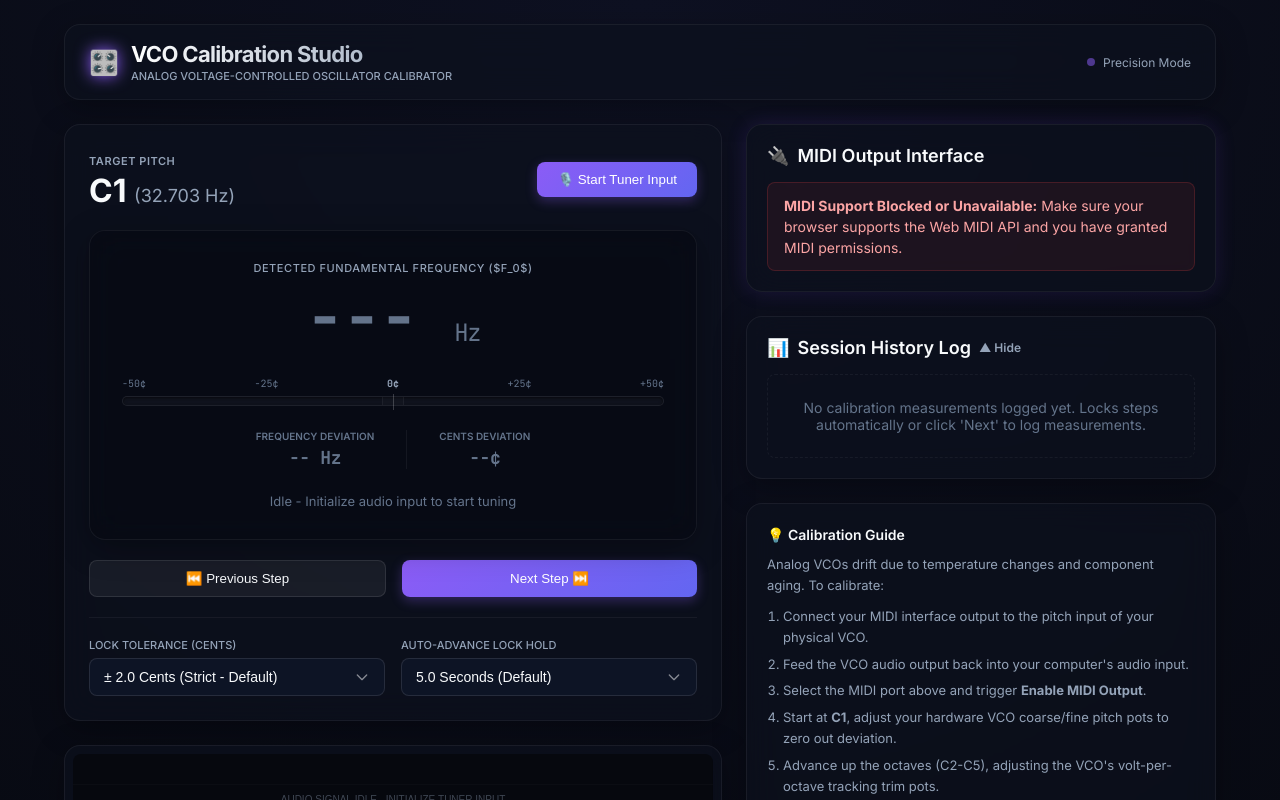
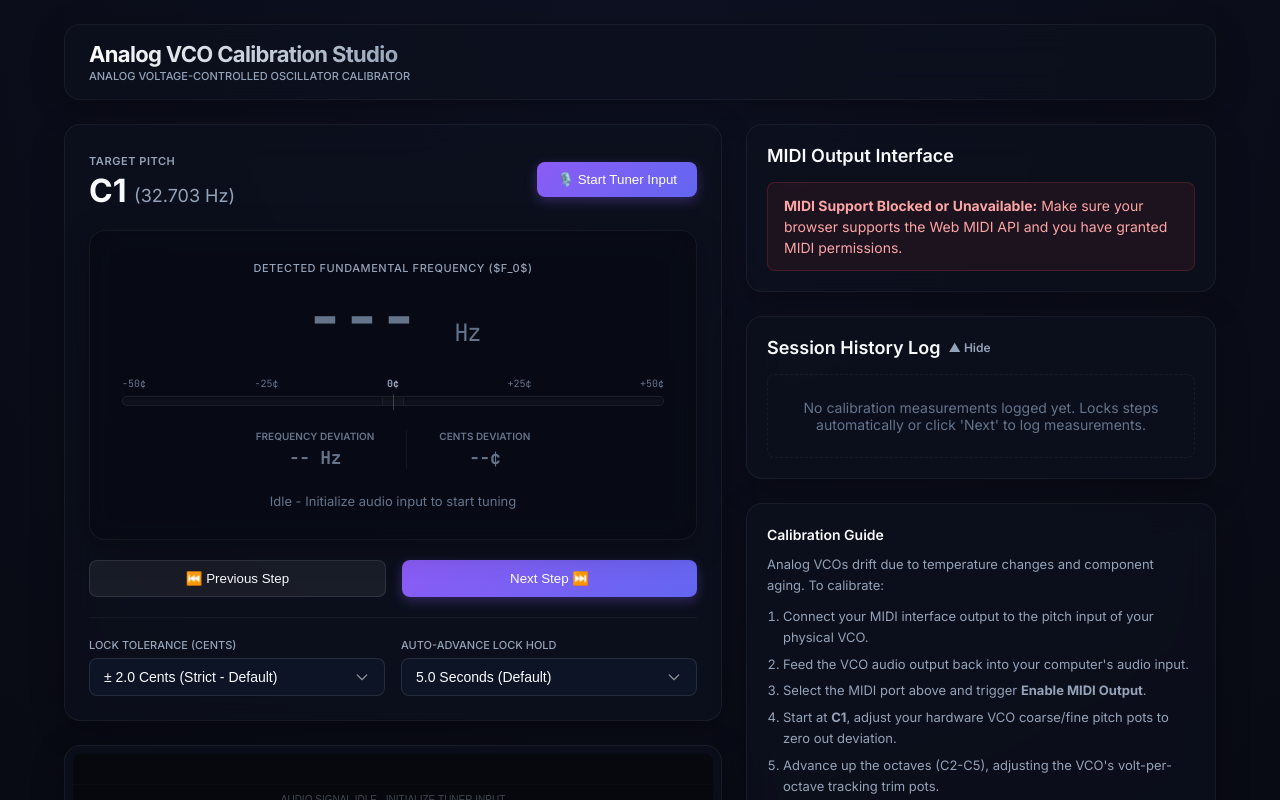
Before and after one commit to awonak/vco-calibration, a React (Vite) app: page / in a window 1280 px wide. Shown: the top 800 px of the page. Built offline with nearby package versions, Linux system fonts and the light colour scheme.

Commit message:
Remove emojis and tidy appearance.

```diff
--- a/src/App.tsx
+++ b/src/App.tsx
@@ -14,21 +14,14 @@ function App() {
         {/* Header */}
         <header className="panel-glass app-header">
           <div className="app-title-container">
-            <span className="logo-glow">🎛️</span>
             <div>
-              <h1 className="app-title">VCO Calibration Studio</h1>
+              <h1 className="app-title">Analog VCO Calibration Studio</h1>
               <p style={{ fontSize: '11px', color: 'var(--text-secondary)', marginTop: '2px', fontWeight: 500 }}>
                 ANALOG VOLTAGE-CONTROLLED OSCILLATOR CALIBRATOR
               </p>
             </div>
           </div>
 
-          <div style={{ display: 'flex', gap: '12px', alignItems: 'center' }}>
-            <div style={{ display: 'flex', alignItems: 'center', gap: '8px', fontSize: '12px', color: 'var(--text-secondary)' }}>
-              <span className="glow-animation" style={{ width: '8px', height: '8px', borderRadius: '50%', background: 'var(--accent-primary)', display: 'inline-block' }}></span>
-              Precision Mode
-            </div>
-          </div>
         </header>
 
         {/* Core Layout Grid */}
@@ -50,7 +43,7 @@ function App() {
             {/* Analog Calibration Guidance panel */}
             <div className="panel-glass" style={{ padding: '20px', fontSize: '13px', lineHeight: '1.6', color: 'var(--text-secondary)' }}>
               <h4 style={{ color: 'var(--text-primary)', marginBottom: '8px', fontSize: '14px', fontWeight: 600, display: 'flex', alignItems: 'center', gap: '6px' }}>
-                💡 Calibration Guide
+                Calibration Guide
               </h4>
               <p style={{ marginBottom: '10px' }}>
                 Analog VCOs drift due to temperature changes and component aging. To calibrate:
--- a/src/components/CalibrationSteps.tsx
+++ b/src/components/CalibrationSteps.tsx
@@ -12,7 +12,7 @@ export const CalibrationSteps: React.FC = () => {
   return (
     <div className="panel-glass" style={{ padding: '20px' }}>
       <h4 style={{ fontSize: '12px', color: 'var(--text-secondary)', fontWeight: 600, letterSpacing: '0.05em', marginBottom: '20px', textTransform: 'uppercase' }}>
-        🔄 5-Octave Iterative Calibration Loop
+        5-Octave Iterative Calibration Loop
       </h4>
 
       <div style={{
--- a/src/components/HistoryLog.tsx
+++ b/src/components/HistoryLog.tsx
@@ -20,7 +20,7 @@ export const HistoryLog: React.FC = () => {
             userSelect: 'none'
           }}
         >
-          <span>📊</span> Session History Log {historyLog.length > 0 && `(${historyLog.length})`}
+          Session History Log {historyLog.length > 0 && `(${historyLog.length})`}
           <span style={{ fontSize: '12px', color: 'var(--text-secondary)' }}>
             {isCollapsed ? '▼ Show' : '▲ Hide'}
           </span>
--- a/src/components/MIDIConfig.tsx
+++ b/src/components/MIDIConfig.tsx
@@ -13,9 +13,9 @@ export const MIDIConfig: React.FC = () => {
   } = useCalibration();
 
   return (
-    <div className="panel-glass panel-glow-purple" style={{ padding: '20px' }}>
+    <div className="panel-glass" style={{ padding: '20px' }}>
       <h3 style={{ fontSize: '18px', fontWeight: 600, marginBottom: '16px', display: 'flex', alignItems: 'center', gap: '8px' }}>
-        <span style={{ color: 'var(--accent-primary)' }}>🔌</span> MIDI Output Interface
+        MIDI Output Interface
       </h3>
 
       {!midiSupported ? (
```
